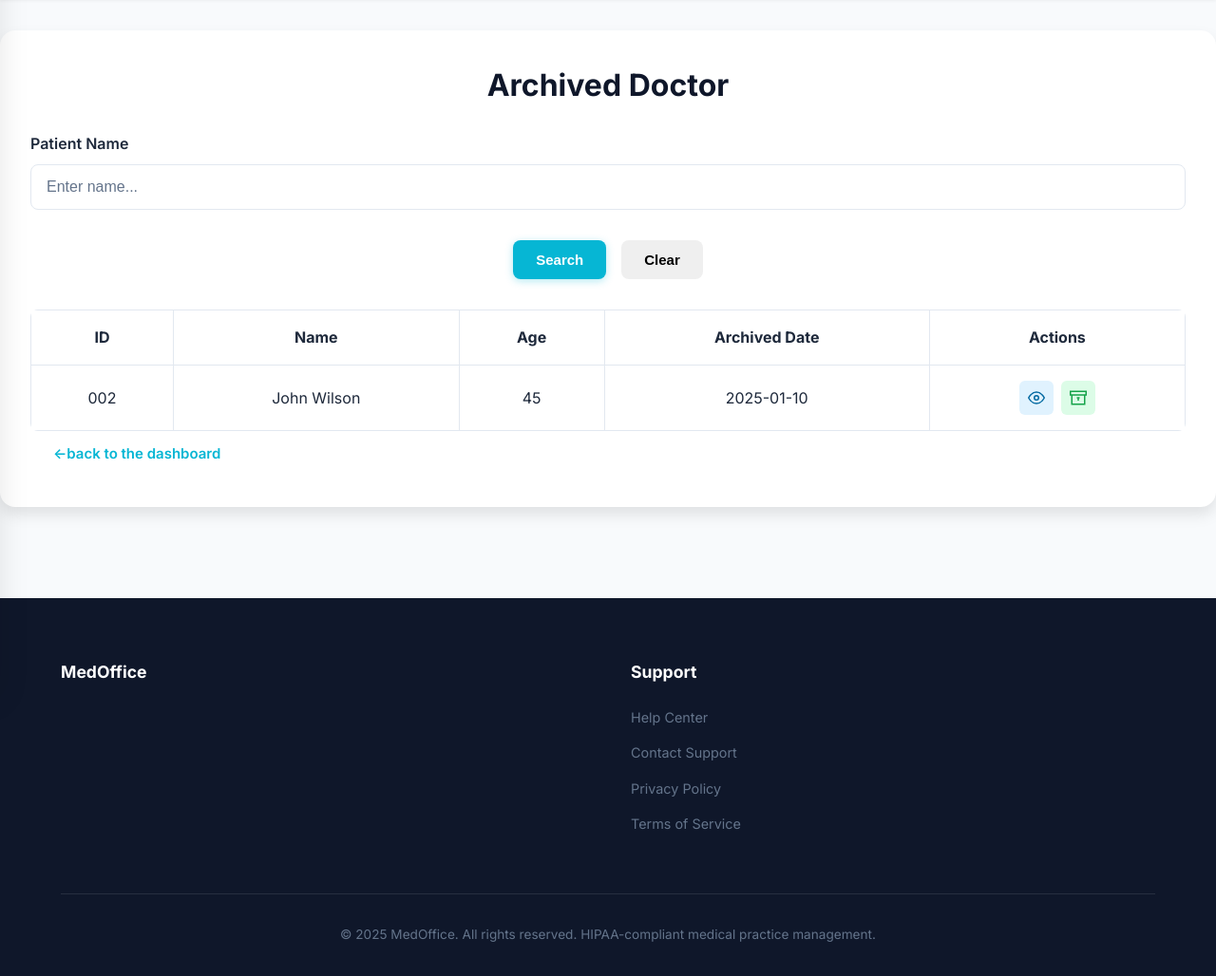
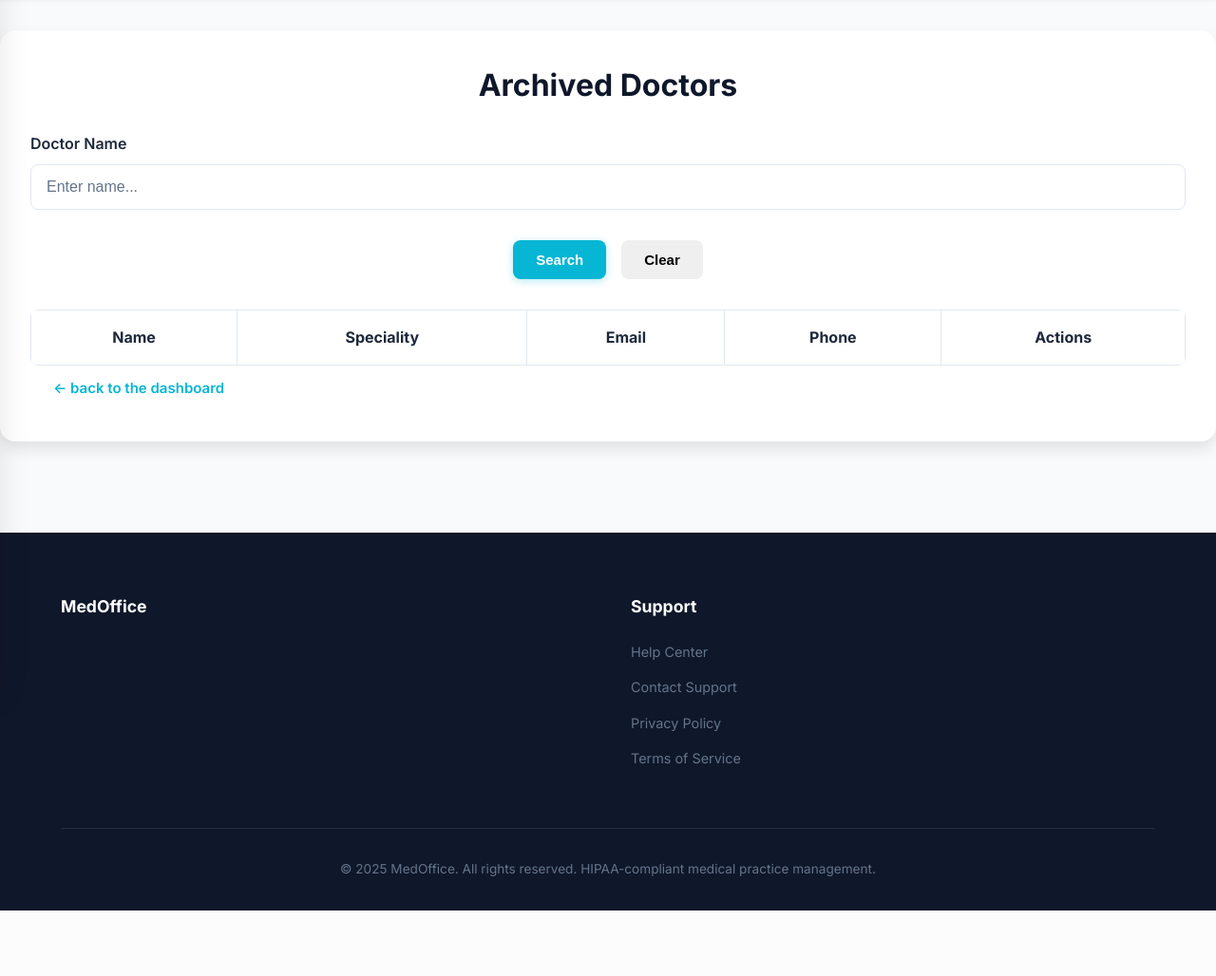
Before and after one commit to badisso22/MedOffice, a PHP site: page /AdminDoctor/archive_doctor.php in a window 1280 px wide. Shown: the part 75-1103 px from the top of the page at 95% size. After the commit the page ends 1034 px from the top, so only its background shows below. Run offline with PHP 8.4, Linux system fonts and the light colour scheme; lists and menus that the app fills with data are empty.

Commit message:
Update archive_doctor.php

```diff
--- a/AdminDoctor/archive_doctor.php
+++ b/AdminDoctor/archive_doctor.php
@@ -1,3 +1,6 @@
+<?php
+session_start();
+?>
 <!DOCTYPE html>
 <html lang="en">
 <head>
@@ -53,15 +56,15 @@
                 Dashboard
             </a></li>
             <li><a href="profileAD.php">
-                <svg viewBox="0 0 24 24" width="20" height="20"><path d="M20 21v-2a4 4 0 0 0-4-4H8a4 4 0 0 0-4 4v2"></path><circle cx="12" cy="7" r="4"></circle></svg>
+                <svg viewBox="0 0 24 24" width="20" height="20"><path d="M20 21v-2a4 4 0 0 0-4-4H8a4 4 0 0 0-4 4v2"></path>ircle cx="12" cy="7" r="4"></circle></svg>
                 Profile
             </a></li>
             <li><a href="searchP.php">
-                <svg viewBox="0 0 24 24" width="20" height="20"><circle cx="11" cy="11" r="8"></circle><path d="m21 21-4.35-4.35"></path></svg>
+                <svg viewBox="0 0 24 24" width="20" height="20">ircle cx="11" cy="11" r="8"></circle><path d="m21 21-4.35-4.35"></path></svg>
                 Search Patients
             </a></li>
             <li><a href="searchA.php">
-                <svg viewBox="0 0 24 24" width="20" height="20"><path d="M16 21v-2a4 4 0 0 0-4-4H5a4 4 0 0 0-4 4v2"></path><circle cx="8.5" cy="7" r="4"></circle><path d="M17 11h6m-3-3v6"></path></svg>
+                <svg viewBox="0 0 24 24" width="20" height="20"><path d="M16 21v-2a4 4 0 0 0-4-4H5a4 4 0 0 0-4 4v2"></path>ircle cx="8.5" cy="7" r="4"></circle><path d="M17 11h6m-3-3v6"></path></svg>
                 Search Assistant
             </a></li>
             <li><a href="calendarAD.php">
@@ -69,25 +72,17 @@
                 Calendar
             </a></li>
             <li><a href="add-patient.php">
-                <svg viewBox="0 0 24 24" width="20" height="20"><path d="M16 21v-2a4 4 0 0 0-4-4H5a4 4 0 0 0-4 4v2"></path><circle cx="8.5" cy="7" r="4"></circle><line x1="20" y1="8" x2="20" y2="14"></line><line x1="23" y1="11" x2="17" y2="11"></line></svg>
+                <svg viewBox="0 0 24 24" width="20" height="20"><path d="M16 21v-2a4 4 0 0 0-4-4H5a4 4 0 0 0-4 4v2"></path>ircle cx="8.5" cy="7" r="4"></circle><line x1="20" y1="8" x2="20" y2="14"></line><line x1="23" y1="11" x2="17" y2="11"></line></svg>
                 Add Patient
             </a></li>
             <li><a href="add-assistant.php">
-                <svg viewBox="0 0 24 24" width="20" height="20"><path d="M16 21v-2a4 4 0 0 0-4-4H5a4 4 0 0 0-4 4v2"></path><circle cx="8.5" cy="7" r="4"></circle><line x1="20" y1="8" x2="20" y2="14"></line><line x1="23" y1="11" x2="17" y2="11"></line></svg>
+                <svg viewBox="0 0 24 24" width="20" height="20"><path d="M16 21v-2a4 4 0 0 0-4-4H5a4 4 0 0 0-4 4v2"></path>ircle cx="8.5" cy="7" r="4"></circle><line x1="20" y1="8" x2="20" y2="14"></line><line x1="23" y1="11" x2="17" y2="11"></line></svg>
                 Add Assistant
             </a></li>
             <li><a href="appointments.php">
                 <svg viewBox="0 0 24 24" width="20" height="20"><rect x="3" y="4" width="18" height="18" rx="2" ry="2"></rect><line x1="16" y1="2" x2="16" y2="6"></line><line x1="8" y1="2" x2="8" y2="6"></line><line x1="3" y1="10" x2="21" y2="10"></line></svg>
                 Appointments
             </a></li>
-            <!--<li><a href="medical_records.php">
-                <svg viewBox="0 0 24 24" width="20" height="20"><path d="M14 2H6a2 2 0 0 0-2 2v16a2 2 0 0 0 2 2h12a2 2 0 0 0 2-2V8z"></path><polyline points="14 2 14 8 20 8"></polyline></svg>
-                Medical Records
-            </a></li>
-            <li><a href="prescriptions.php">
-                <svg viewBox="0 0 24 24" width="20" height="20"><rect x="2" y="3" width="20" height="14" rx="2" ry="2"></rect><line x1="8" y1="21" x2="16" y2="21"></line><line x1="12" y1="17" x2="12" y2="21"></line></svg>
-                Prescriptions
-            </a></li>-->
             <li><a href="reports_analytics.php">
                 <svg viewBox="0 0 24 24" width="20" height="20"><line x1="18" y1="20" x2="18" y2="10"></line><line x1="12" y1="20" x2="12" y2="4"></line><line x1="6" y1="20" x2="6" y2="14"></line></svg>
                 Reports
@@ -99,15 +94,15 @@
                 </svg>
                 Settings
             </a></li>
-            <button class="drawer-logout" onclick="logout()">Logout</button>
+
         </ul>
     </div>
     <div class="drawer-overlay" id="drawerOverlay" onclick="toggleDrawer()"></div>
   <div class="container">
-    <h1>Archived Doctor</h1>
-    <form>
+    <h1>Archived Doctors</h1>
+    <form id="archived-doctor-search-form">
       <div class="form-group">
-        <label for="searchName">Patient Name</label>
+        <label for="searchName">Doctor Name</label>
         <input type="text" id="searchName" name="searchName" placeholder="Enter name..." />
       </div>
       <div class="button-bar">
@@ -118,41 +113,18 @@
     <table>
       <thead>
         <tr>
-          <th>ID</th>
           <th>Name</th>
-          <th>Age</th>
-          <th>Archived Date</th>
+          <th>Speciality</th>
+          <th>Email</th>
+          <th>Phone</th>
           <th>Actions</th>
         </tr>
       </thead>
-      <tbody>
-        <tr>
-          <td>002</td>
-          <td>John Wilson</td>
-          <td>45</td>
-          <td>2025-01-10</td>
-          <td>
-            <div class="action-buttons">
-              <a href="view_doctor.php" class="action-btn view-btn" title="View">
-                <svg viewBox="0 0 24 24" width="18" height="18" fill="none" stroke="currentColor" stroke-width="2">
-                  <path d="M1 12s4-8 11-8 11 8 11 8-4 8-11 8-11-8-11-8z"></path>
-                  <circle cx="12" cy="12" r="3"></circle>
-                </svg>
-              </a>
-              <a href="javascript:void(0)" onclick="openUnarchiveModal()" class="action-btn unarchive-btn" title="Unarchive">
-                <svg viewBox="0 0 24 24" width="18" height="18" fill="none" stroke="currentColor" stroke-width="2">
-                  <polyline points="3 8 3 21 21 21 21 8"></polyline>
-                  <rect x="1" y="3" width="22" height="5"></rect>
-                  <line x1="10" y1="12" x2="14" y2="12"></line>
-                  <polyline points="12 12 12 16"></polyline>
-                </svg>
-              </a>
-            </div>
-          </td>
-        </tr>
+      <tbody id="archived-doctors-tbody">
       </tbody>
     </table>
-    <a href="dashboard_ad.php" class="btn btn-white btn-large">←back to the dashboard</a>
+
+    <a href="dashboard_ad.php" class="btn btn-white btn-large">← back to the dashboard</a>
   </div>
   <div id="unarchiveModal" class="modal">
     <div class="modal-content">
@@ -169,14 +141,14 @@
       <div class="modal-body">
         <p>Are you sure you want to unarchive this doctor? This action will restore the doctor record to the active doctors list.</p>
         <div class="modal-info">
-          <p><strong>Doctor ID:</strong> 002</p>
-          <p><strong>Name:</strong> John Wilson</p>
-          <p><strong>Age:</strong> 45</p>
+          <p><strong>Doctor ID:</strong> <span id="unarchive-doctor-id"></span></p>
+          <p><strong>Name:</strong> <span id="unarchive-doctor-name"></span></p>
+          <p><strong>Speciality:</strong> <span id="unarchive-doctor-speciality"></span></p>
         </div>
       </div>
       <div class="modal-actions">
-        <button onclick="confirmUnarchive()" class="btn btn-primary">Yes, Unarchive Doctor</button>
-        <button onclick="closeUnarchiveModal()" class="btn btn-secondary">Cancel</button>
+        <button id="unarchive-confirm-btn" class="btn btn-primary">Yes, Unarchive Doctor</button>
+        <button id="unarchive-cancel-btn" class="btn btn-secondary">Cancel</button>
       </div>
     </div>
   </div>
@@ -193,14 +165,14 @@
       <div class="modal-body">
         <p>The doctor record has been successfully restored to the active doctors list.</p>
         <div class="modal-info">
-          <p><strong>Doctor ID:</strong> 002</p>
-          <p><strong>Name:</strong> John Wilson</p>
-          <p><strong>Age:</strong> 45</p>
-          <p><strong>Status:</strong> <span style="color: #10b981;">Active</span></p>
+          <p><strong>Doctor ID:</strong> <span id="unarchive-success-id"></span></p>
+          <p><strong>Name:</strong> <span id="unarchive-success-name"></span></p>
+          <p><strong>Speciality:</strong> <span id="unarchive-success-speciality"></span></p>
+          <p><strong>Status:</strong> <span id="unarchive-success-status" style="color: #10b981;"></span></p>
         </div>
         <div class="modal-note">
           <svg viewBox="0 0 24 24" width="16" height="16" fill="none" stroke="currentColor" stroke-width="2">
-            <circle cx="12" cy="12" r="10"></circle>
+            ircle cx="12" cy="12" r="10"></circle>
             <line x1="12" y1="16" x2="12" y2="12"></line>
             <line x1="12" y1="8" x2="12.01" y2="8"></line>
           </svg>
@@ -208,7 +180,7 @@
         </div>
       </div>
       <div class="modal-actions">
-        <button onclick="window.location.href='searchD.php'" class="btn btn-primary">Back to Doctor List</button>
+        <button id="unarchive-success-ok-btn" class="btn btn-primary">Back to Doctor List</button>
         <button onclick="window.location.href='dashboard_ad.php'" class="btn btn-secondary">Go to Dashboard</button>
       </div>
     </div>
@@ -233,6 +205,7 @@
           <p>&copy; 2025 MedOffice. All rights reserved. HIPAA-compliant medical practice management.</p>
         </div>
     </footer>
+
     <script>
       function toggleDrawer() {
         const drawer = document.getElementById('drawer');
@@ -241,6 +214,6 @@
         overlay.classList.toggle('active');
       }
     </script>
-  <script src="../JS/admin_archive_doctor.js"></script>
+    <script src="../ajax/admin_archive_doctor.js"></script>
   </body>
 </html>
```
Lines whose indentation alone changed are shown as unchanged.
